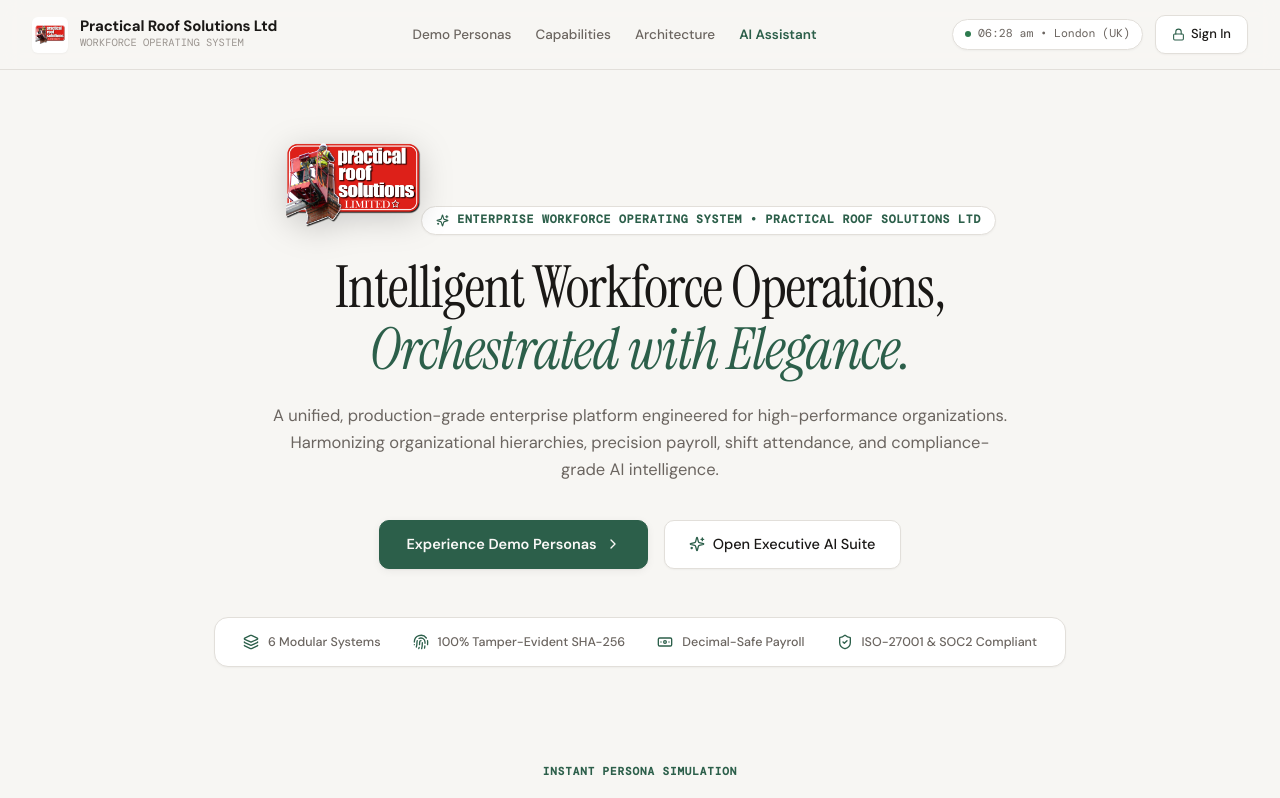
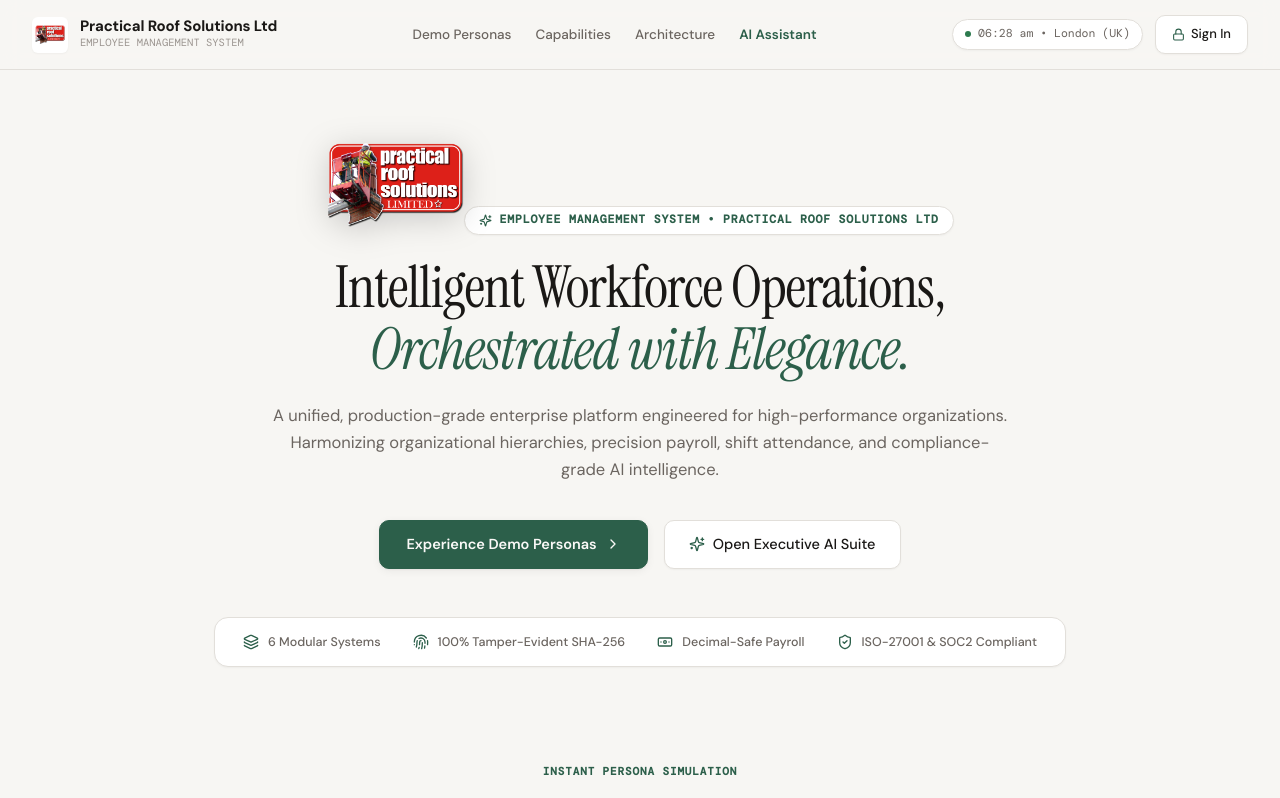
Before and after one commit to rahmanshahriar777/prems, a Next.js app in the folder apps/web/: page / in a window 1280 px wide. Shown: the top 798 px of the page. Built offline with nearby package versions, Linux system fonts and the light colour scheme; no server answers; a web font is replaced by a local one.

Commit message:
fix(branding): replace Enterprise Workforce Operating System with Employee Management System

```diff
--- a/apps/web/public/landing.html
+++ b/apps/web/public/landing.html
@@ -678,7 +678,7 @@
       <div>
         <div class="brand-title">Practical Roof Solutions Ltd</div>
         <div class="brand-sub">
-          <span>Workforce Operating System</span>
+          <span>Employee Management System</span>
         </div>
       </div>
     </a>
@@ -710,7 +710,7 @@
 
     <div class="hero-tag">
       <svg width="13" height="13" viewBox="0 0 24 24" fill="none" stroke="currentColor" stroke-width="2"><path d="m12 3-1.912 5.813a2 2 0 0 1-1.275 1.275L3 12l5.813 1.912a2 2 0 0 1 1.275 1.275L12 21l1.912-5.813a2 2 0 0 1 1.275-1.275L21 12l-5.813-1.912a2 2 0 0 1-1.275-1.275L12 3Z"/></svg>
-      <span>Enterprise Workforce Operating System &bull; Practical Roof Solutions Ltd</span>
+      <span>Employee Management System &bull; Practical Roof Solutions Ltd</span>
     </div>
 
     <h1 class="hero-title">
--- a/apps/web/src/app/page.tsx
+++ b/apps/web/src/app/page.tsx
@@ -120,7 +120,7 @@
           <div>
             <div className="landing-brand-title">Practical Roof Solutions Ltd</div>
             <div className="landing-brand-sub">
-              <span>Workforce Operating System</span>
+              <span>Employee Management System</span>
             </div>
           </div>
         </Link>
@@ -172,7 +172,7 @@
 
         <div className="landing-hero-tag">
           <Sparkles size={13} />
-          <span>Enterprise Workforce Operating System &bull; Practical Roof Solutions Ltd</span>
+          <span>Employee Management System &bull; Practical Roof Solutions Ltd</span>
         </div>
 
         <h1 className="landing-hero-title">
```
